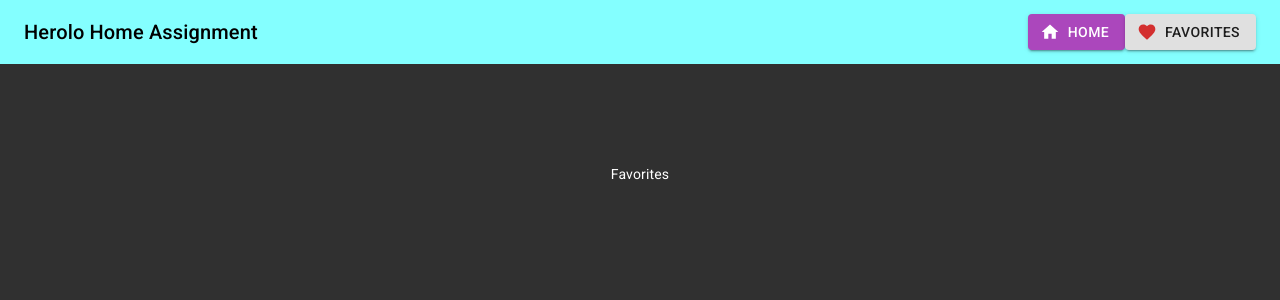
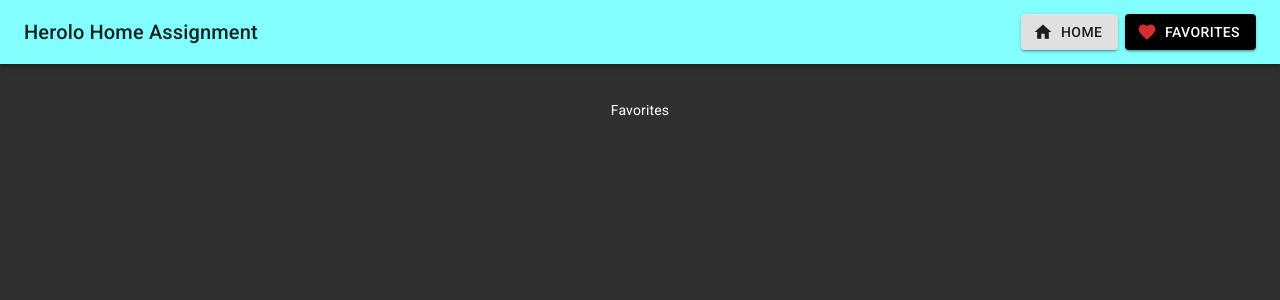
Before and after one commit to amabelleS/Amabelle-Trachtenberg-16-09-2021, a React (Create React App) app: page /favorites in a window 1280 px wide. Shown: the top 300 px of the page. Built offline with nearby package versions, Linux system fonts and the light colour scheme.

Commit message:
Navbar styles

```diff
--- a/src/components/Navbar/Navbar.js
+++ b/src/components/Navbar/Navbar.js
@@ -12,6 +12,8 @@ import Button from '@material-ui/core/Button';
 import useMediaQuery from '@material-ui/core/useMediaQuery';
 import FavoriteIcon from '@mui/icons-material/Favorite';
 import HomeIcon from '@mui/icons-material/Home';
+
+import * as S from './style';
 
 const useStyles = makeStyles((theme) => ({
   root: {
@@ -29,11 +31,6 @@ const useStyles = makeStyles((theme) => ({
     display: 'flex',
     flex: 1,
     justifyContent: 'flex-end',
-  },
-  header: {
-    backgroundColor: 'pink',
-    color: 'black',
-    boxShadow: '0px 0px 0px 0px',
   },
 }));
 
@@ -70,28 +67,12 @@ export default function Navbar() {
   ];
 
   return (
-    <div className={classes.root}>
-      <AppBar
-        position="static"
-        style={{
-          backgroundColor: 'default',
-          color: 'black',
-          boxShadow: '0px 0px 0px 0px',
-        }}
-      >
+    <S.Navbar>
+      <AppBar position="sticky">
         <Toolbar>
-          <Typography
-            variant="h6"
-            style={{
-              backgroundColor: 'transparent',
-              color: 'black',
-              boxShadow: '0px 0px 0px 0px',
-            }}
-          >
-            Herolo Home Assignment
-          </Typography>
+          <Typography variant="h6">Herolo Home Assignment</Typography>
           {isMobile ? (
-            <>
+            <div className={classes.headerOptions}>
               <IconButton
                 edge="start"
                 className={classes.menuButton}
@@ -128,19 +109,20 @@ export default function Navbar() {
                   );
                 })}
               </Menu>
-            </>
+            </div>
           ) : (
             <div className={classes.headerOptions}>
               <Button
-                color="secondary"
                 variant="contained"
                 onClick={() => handleButtonClick('/')}
                 startIcon={<HomeIcon />}
+                style={{ marginRight: '0.42rem' }}
               >
                 Home
               </Button>
               <Button
                 variant="contained"
+                color="secondary"
                 onClick={() => handleButtonClick('/favorites')}
                 startIcon={<FavoriteIcon color="error" />}
               >
@@ -150,7 +132,7 @@ export default function Navbar() {
           )}
         </Toolbar>
       </AppBar>
-    </div>
+    </S.Navbar>
   );
 }
 
--- /dev/null
+++ b/src/components/Navbar/style.js
@@ -0,0 +1,11 @@
+import styled from 'styled-components';
+
+export const Navbar = styled.div`
+  position: fixed;
+  width: 100%;
+  display: flex;
+  flex-direction: row;
+  flex-grow: 1;
+  align-items: center;
+  justify-content: space-between;
+`;
--- a/src/pages/Home/Home.js
+++ b/src/pages/Home/Home.js
@@ -85,7 +85,7 @@ const Home = () => {
       }
     };
 
-    onMountHome();
+    // onMountHome();
     // eslint-disable-next-line react-hooks/exhaustive-deps
   }, []);
 
--- a/src/theme/ThemeProvidor.js
+++ b/src/theme/ThemeProvidor.js
@@ -26,7 +26,8 @@ const ThemeProvider = ({ children }) => {
             main: '#84ffff',
           },
           secondary: {
-            main: purple[400],
+            light: '#0066ff',
+            main: '#000000',
           },
           error: {
             main: '#f06292',
```
